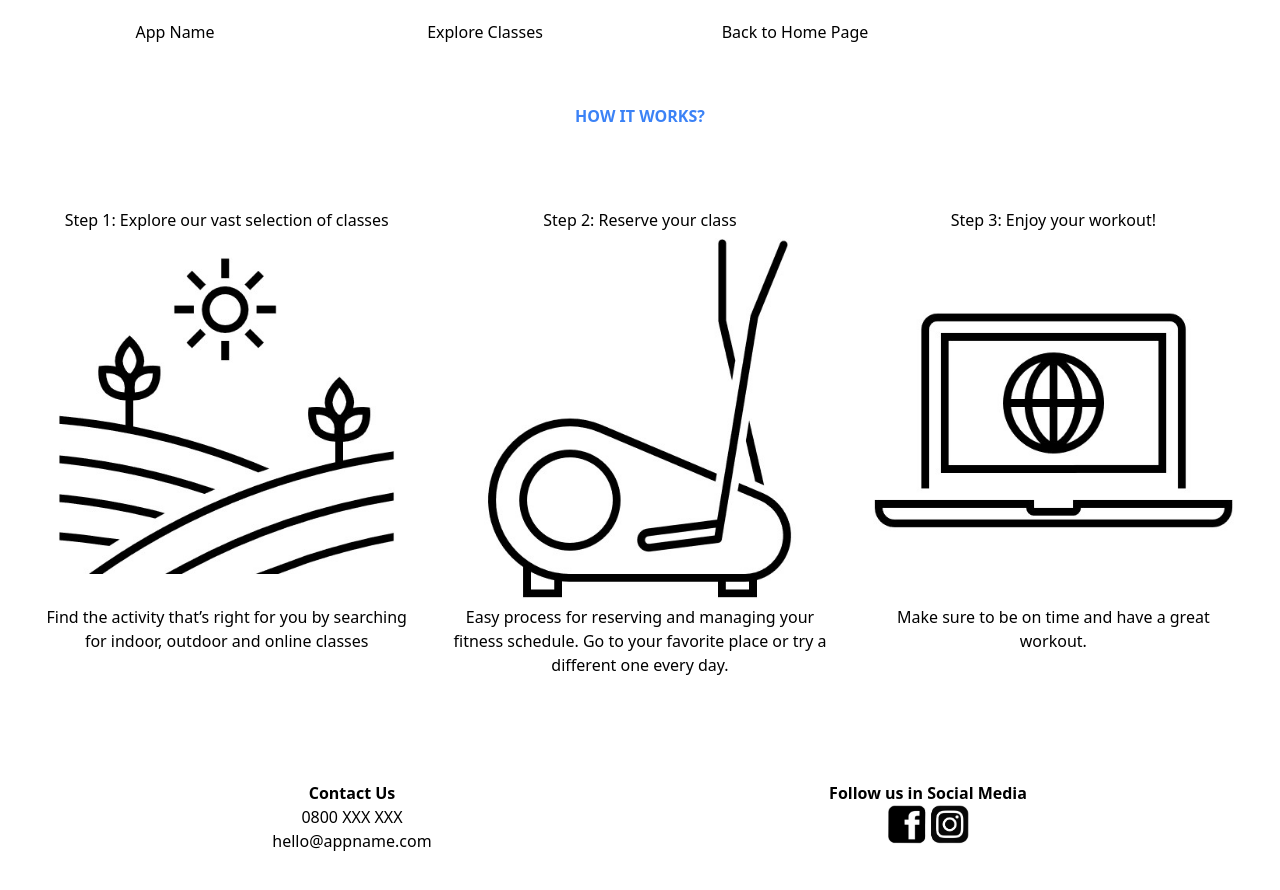
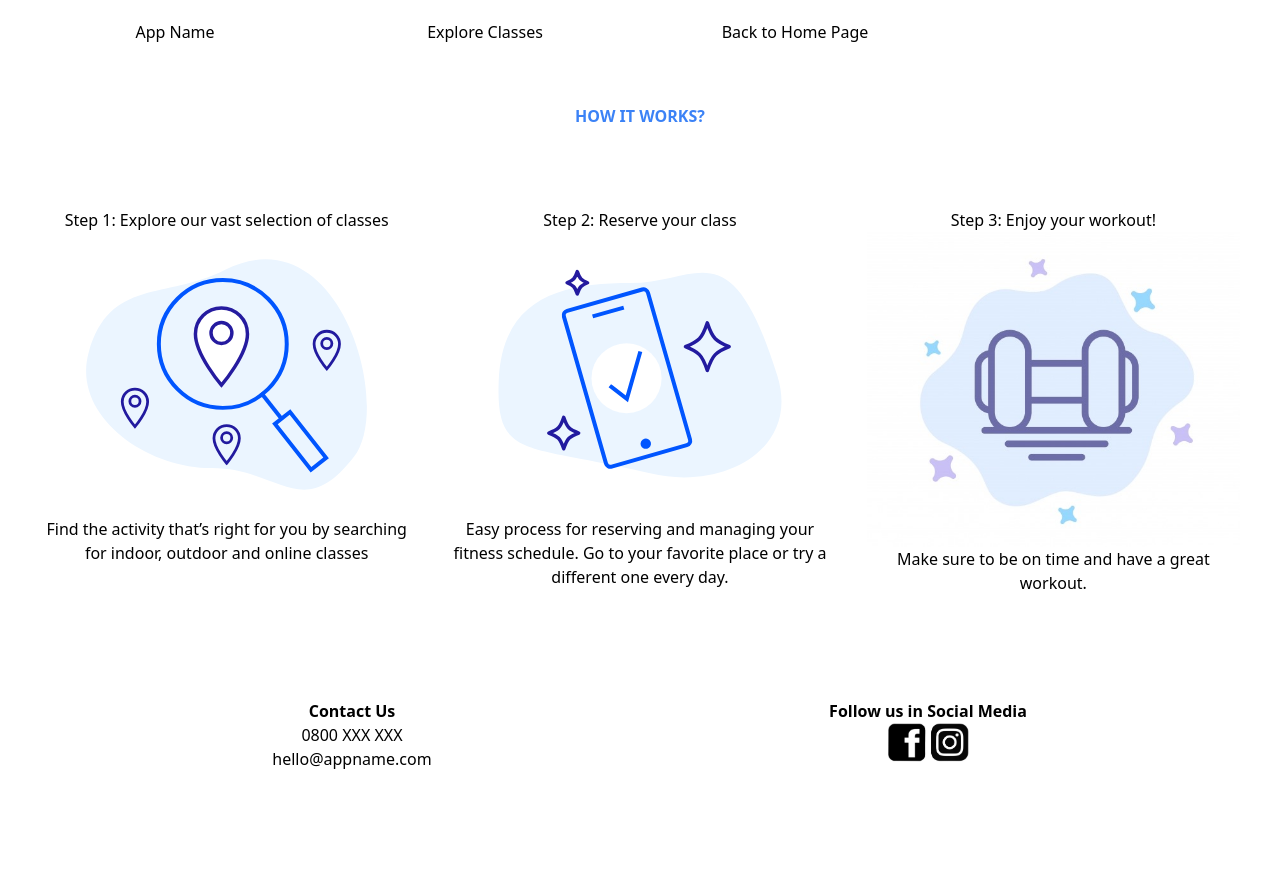
Before and after one commit to lee17kai/final, a website: page how.html in a window 1280 px wide. After the commit the page ends 850 px from the top, so only its background shows below. Drawn offline with nearby package versions, Linux system fonts and the light colour scheme.

Commit message:
changes in how page

```diff
--- a/how.html
+++ b/how.html
@@ -56,7 +56,7 @@
         <div>
           <h2>Step 1: Explore our vast selection of classes</h2>
           <div>
-            <img src="outdoor.jpg">
+            <img src="step1.svg">
           </div>
           <div>Find the activity that’s right for you by searching for indoor, outdoor and online classes </div>
          </div>
@@ -67,7 +67,7 @@
         <div>
           <h2>Step 2: Reserve your class</h2>
           <div>
-            <img src="indoor.jpg">
+            <img src="step2.svg">
           </div>
           <div>Easy process for reserving and managing your fitness schedule. Go to your favorite place or try a different one every day.</div>
         </div>
@@ -77,7 +77,7 @@
         <div>
           <h2>Step 3: Enjoy your workout!</h2>
           <div>
-            <img src="online.jpg">
+            <img src="step3.jpg">
           </div>
           <div>Make sure to be on time and have a great workout.
         </div>
```
Also changed, not shown: step1.svg (added), step2.svg (added), step3.jpg (added).
